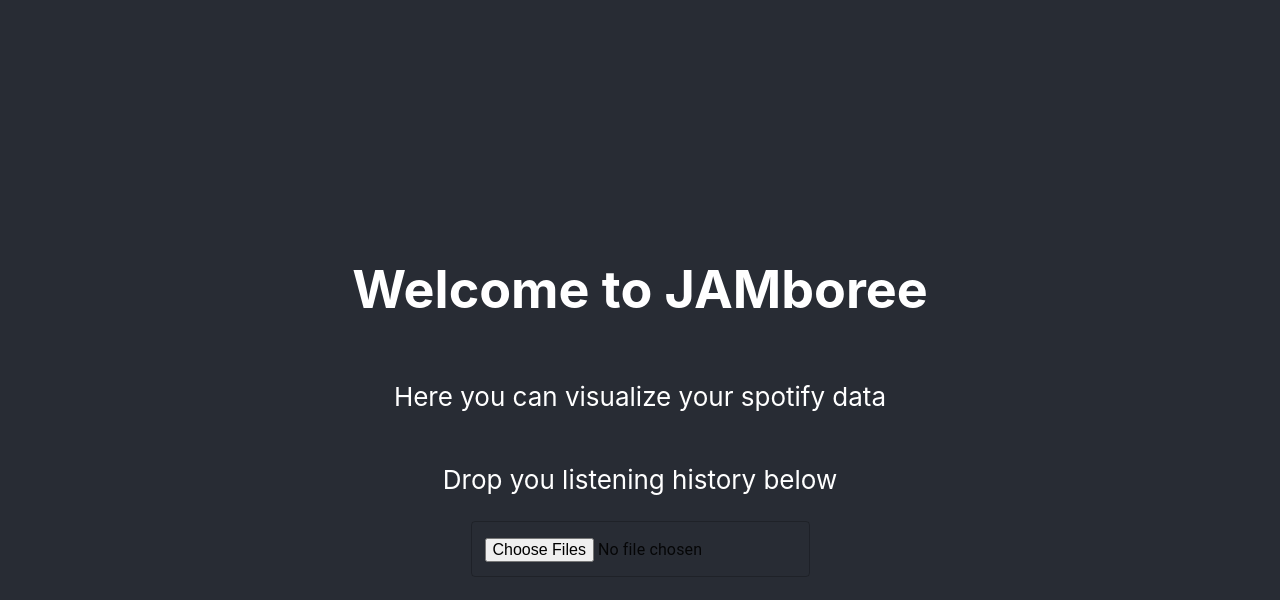
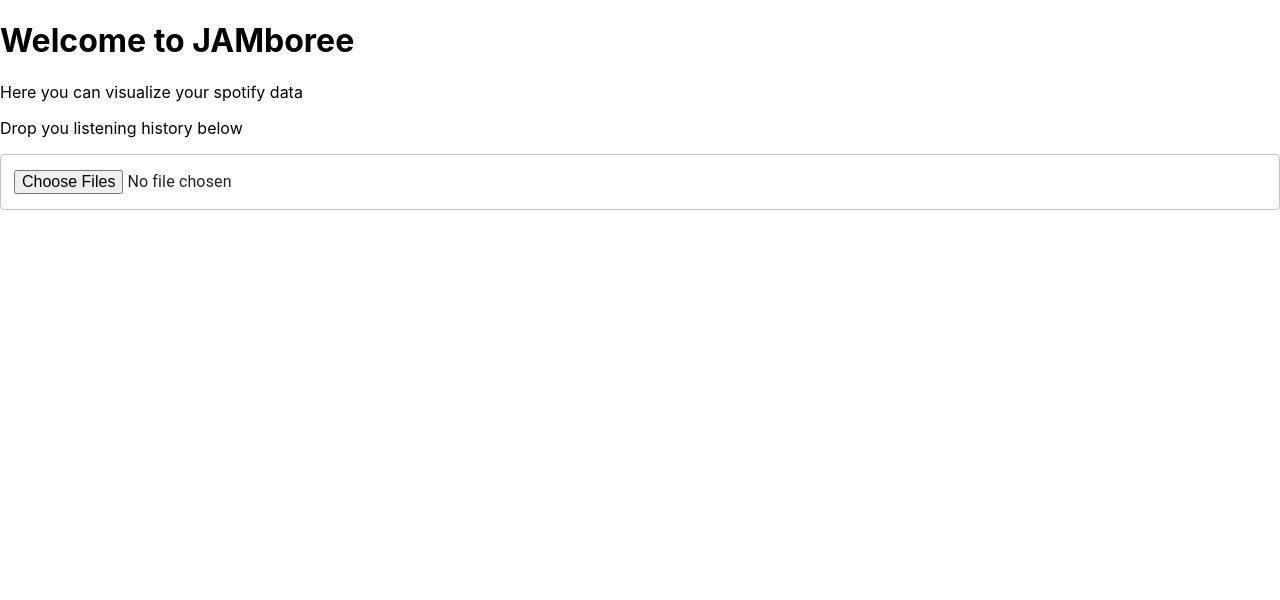
Before and after one commit to coltenappleby/JAMboree, a React (Create React App) app: page / in a window 1280 px wide. Shown: the top 600 px of the page. Built offline with nearby package versions, Linux system fonts and the light colour scheme.

Commit message:
moved state to a higher component

```diff
--- a/src/App.tsx
+++ b/src/App.tsx
@@ -1,28 +1,55 @@
 import React, { useState } from 'react';
-import logo from './logo.svg';
 import './App.css';
-import FileUpload from './components/FileUpload';
+import { BrowserRouter, Routes, Route } from "react-router-dom";
 
-import { Listen, ListenHistory } from './types';
+import { Listen, ListenHistory, ListenHistoryRaw, ListenRaw } from './types';
+import HomePage from './components/HomePage';
+import TreeMap from './components/TreeMap/TreeMap';
 
 
 function App() {
 
   const [data, setData] = useState<ListenHistory>([]);
 
-  const addData = (d: ListenHistory) => {
-    setData(d);
+  const addData = (d: ListenHistoryRaw) => {
+
+    const listensRefined: ListenHistory = d.map((listen: ListenRaw) => {
+
+		// const endTime: Date = new Date(listen.endTime)
+		// const seconds: number = listen.msPlayed / 1000
+		// const startTime: Date = new Date(endTime - listen.msPlayed)
+		// const listenTemp: Listen = {
+		// 	endTime,
+		// 	seconds,
+		// 	startTime,
+		// 	trackName: listen.trackName,
+		// 	artistName: listen.artistName,
+		// }
+		// return listenTemp
+
+		return {
+			endTime: new Date(listen.endTime),
+			seconds: listen.msPlayed / 1000,
+			startTime: new Date(new Date(listen.endTime).valueOf() - listen.msPlayed),
+			trackName: listen.trackName,
+			artistName: listen.artistName
+		}
+
+    })
+    setData(listensRefined);
   };
 
   return (
-    <div className="App">
-      <header className="App-header">
-        <h1> Welcome to JAMboree</h1>
-        <p>Here you can visualize your spotify data</p>
-        <p> Drop you listening history below</p>
-        <FileUpload addData={addData}/>
-      </header>
-    </div>
+    <BrowserRouter>
+    <Routes>
+      <Route path="/" element={<HomePage addData={addData} />}>
+        {/* <Route index element={<Home />} /> */}
+        <Route path="tree-map" element={<TreeMap listens = {data}/>}/>
+
+        {/* <Route path="*" element={<NoPage />} /> */}
+      </Route>
+    </Routes>
+  </BrowserRouter>
   );
 }
 
--- a/src/components/FileUpload.tsx
+++ b/src/components/FileUpload.tsx
@@ -1,7 +1,7 @@
 import React, { useState } from 'react';
 import { Button, Input, TextField } from '@mui/material';
 // import UploadFileIcon from "@mui/icons-material/UploadFile";
-import { ListenHistory } from '../types';
+import { ListenHistoryRaw } from '../types';
 
 
 interface FileUploadProps {
@@ -13,13 +13,13 @@
     const handleFileChange = (event: React.ChangeEvent<HTMLInputElement>) => {
         const files = event.target.files;
         if (files) {
-          const newData: ListenHistory[] = [];
+          const newData: ListenHistoryRaw[] = [];
           Array.from(files).forEach((file) => {
             const reader = new FileReader();
             reader.onload = (event) => {
               try {
                 const jsonData = event.target?.result as string;
-                const parsedData = JSON.parse(jsonData) as ListenHistory[];
+                const parsedData = JSON.parse(jsonData) as ListenHistoryRaw[]; // I think this type is wrong
                 newData.push(...parsedData);
                 addData(newData);
               } catch (error) {
```
Also changed, not shown: src/types.ts (+11 -1 lines).
